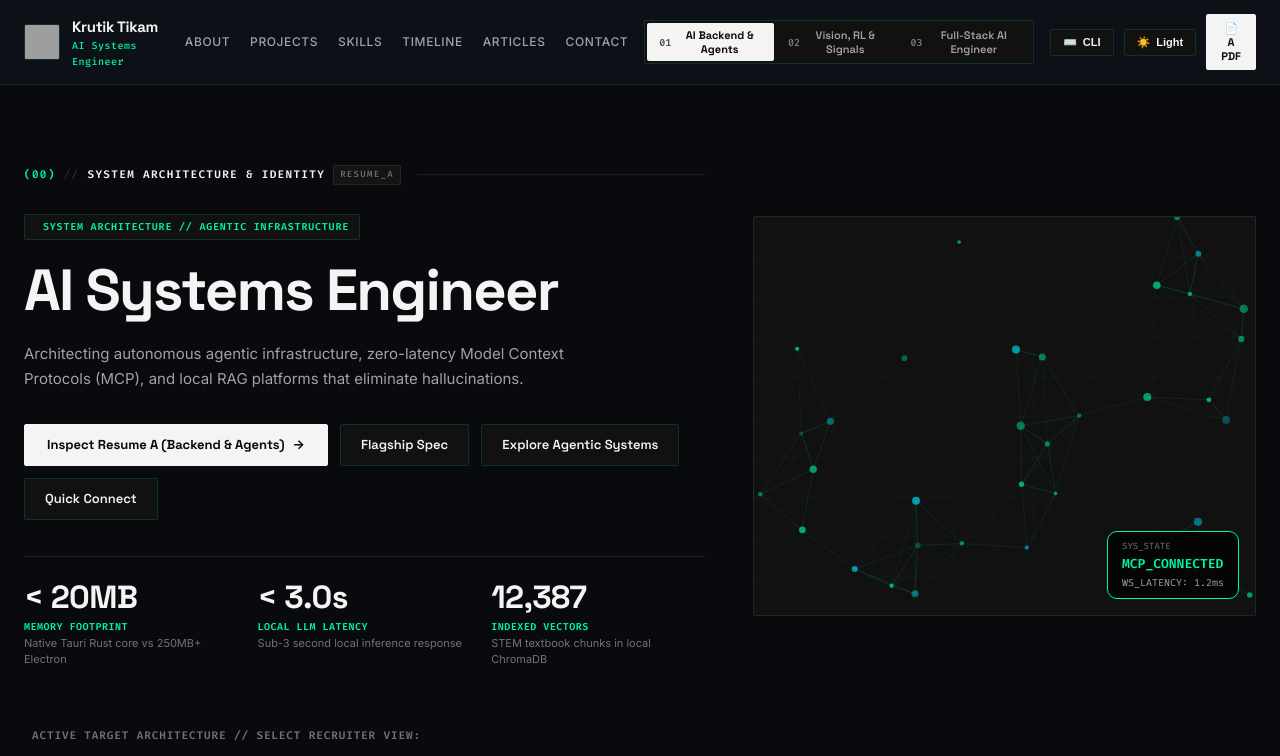
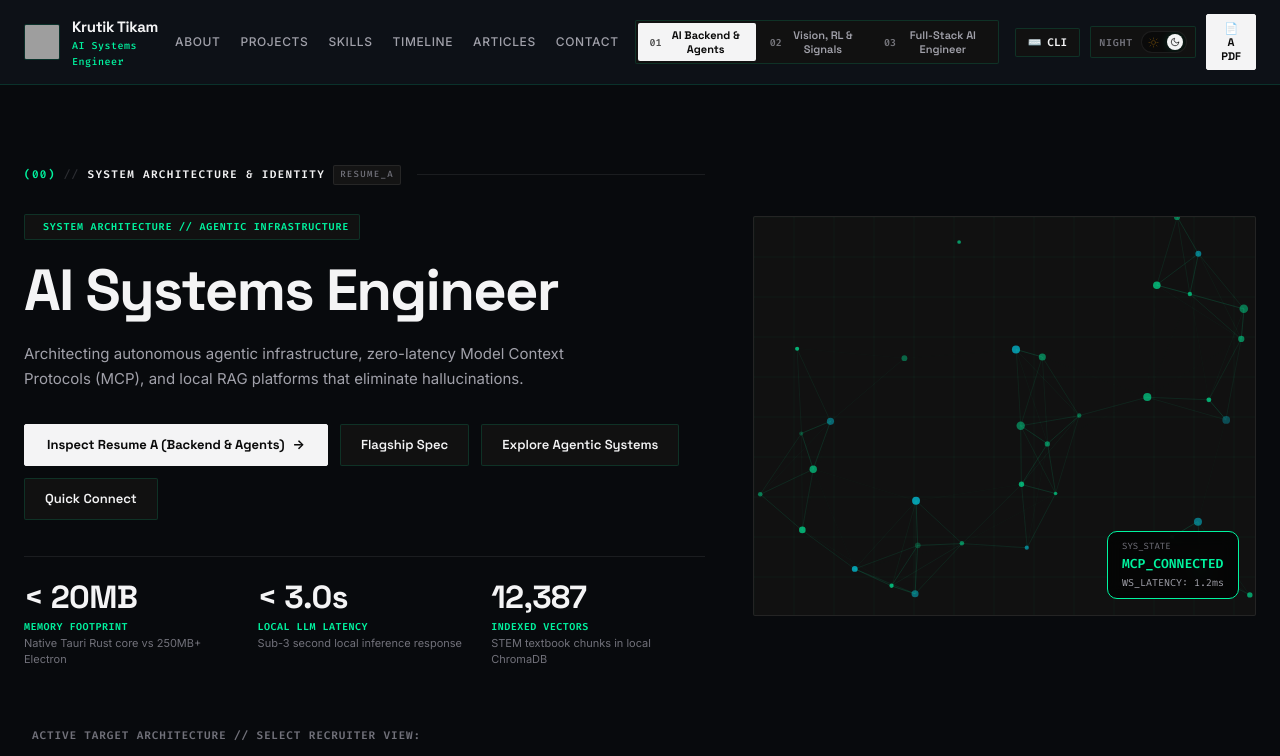
Before and after one commit to krutiktikam/portfolio-website, a React (Vite) app: page / in a window 1280 px wide. Shown: the top 756 px of the page. Built offline with nearby package versions, Linux system fonts and the light colour scheme; grey boxes are pictures that could not be loaded.

Commit message:
feat: implement sophisticated EX8 editorial day/night theme toggle with smooth sliding animation and customizable icons

```diff
--- a/src/App.jsx
+++ b/src/App.jsx
@@ -235,7 +235,7 @@ function App() {
           <div className="header-actions-group">
             <button
               type="button"
-              className="theme-toggle-btn"
+              className="header-cli-btn"
               onClick={() => setShowCliModal(true)}
               title="Open Terminal (Ctrl+K)"
             >
--- a/src/components/ThemeToggle.jsx
+++ b/src/components/ThemeToggle.jsx
@@ -1,20 +1,101 @@
 import React from 'react';
 
-export const ThemeToggle = ({ isDark, onToggleTheme }) => {
+/**
+ * Editorial EX8 Day/Night Mode Toggle Switch
+ *
+ * Features:
+ * - Tactile sliding switch with smooth spring/cubic-bezier physics
+ * - Precision SVG icons with subtle rotation & scaling animations
+ * - Customizable `dayIcon` and `nightIcon` props with high-fidelity defaults
+ * - Fully accessible switch with keyboard support (Space / Enter)
+ */
+export const ThemeToggle = ({
+  isDark,
+  onToggleTheme,
+  dayIcon = null,
+  nightIcon = null,
+  showLabel = true
+}) => {
+  const handleKeyDown = (e) => {
+    if (e.key === ' ' || e.key === 'Enter') {
+      e.preventDefault();
+      onToggleTheme();
+    }
+  };
+
+  // Default Precision Geometric Sun Icon (1.5px stroke)
+  const defaultSunIcon = (
+    <svg
+      className="theme-svg sun-svg"
+      viewBox="0 0 24 24"
+      fill="none"
+      stroke="currentColor"
+      strokeWidth="1.75"
+      strokeLinecap="round"
+      strokeLinejoin="round"
+      aria-hidden="true"
+    >
+      <circle cx="12" cy="12" r="4.5" />
+      <line x1="12" y1="2" x2="12" y2="4.5" />
+      <line x1="12" y1="19.5" x2="12" y2="22" />
+      <line x1="4.22" y1="4.22" x2="5.99" y2="5.99" />
+      <line x1="18.01" y1="18.01" x2="19.78" y2="19.78" />
+      <line x1="2" y1="12" x2="4.5" y2="12" />
+      <line x1="19.5" y1="12" x2="22" y2="12" />
+      <line x1="4.22" y1="19.78" x2="5.99" y2="18.01" />
+      <line x1="18.01" y1="5.99" x2="19.78" y2="4.22" />
+    </svg>
+  );
+
+  // Default Precision Geometric Moon Crescent Icon (1.5px stroke)
+  const defaultMoonIcon = (
+    <svg
+      className="theme-svg moon-svg"
+      viewBox="0 0 24 24"
+      fill="none"
+      stroke="currentColor"
+      strokeWidth="1.75"
+      strokeLinecap="round"
+      strokeLinejoin="round"
+      aria-hidden="true"
+    >
+      <path d="M21 12.79A9 9 0 1 1 11.21 3 7 7 0 0 0 21 12.79z" />
+    </svg>
+  );
+
   return (
     <button
       type="button"
-      className="theme-toggle-btn"
+      className={`theme-toggle-editorial ${isDark ? 'is-night' : 'is-day'}`}
       onClick={onToggleTheme}
-      title={isDark ? "Switch to High-Contrast Light Mode" : "Switch to Deep Obsidian Dark Mode"}
-      aria-label={isDark ? "Switch to light mode" : "Switch to dark mode"}
+      onKeyDown={handleKeyDown}
+      role="switch"
+      aria-checked={!isDark}
+      aria-label={isDark ? "Switch to Day Light Mode" : "Switch to Night Dark Mode"}
+      title={isDark ? "Switch to Day Light Mode" : "Switch to Night Dark Mode"}
     >
-      <span className="theme-toggle-icon">
-        {isDark ? "☀️" : "🌙"}
-      </span>
-      <span className="theme-toggle-text">
-        {isDark ? "Light" : "Dark"}
-      </span>
+      {showLabel && (
+        <span className="theme-toggle-label">
+          {isDark ? 'NIGHT' : 'DAY'}
+        </span>
+      )}
+
+      <div className="theme-switch-track">
+        {/* Ambient static icon backdrops for spatial reference */}
+        <div className="track-icon track-sun" aria-hidden="true">
+          {dayIcon || defaultSunIcon}
+        </div>
+        <div className="track-icon track-moon" aria-hidden="true">
+          {nightIcon || defaultMoonIcon}
+        </div>
+
+        {/* Sliding thumb carrying the active state */}
+        <div className={`theme-switch-thumb ${isDark ? 'pos-night' : 'pos-day'}`}>
+          <div className="thumb-icon-wrapper">
+            {isDark ? (nightIcon || defaultMoonIcon) : (dayIcon || defaultSunIcon)}
+          </div>
+        </div>
+      </div>
     </button>
   );
 };
--- a/src/index.css
+++ b/src/index.css
@@ -311,7 +311,7 @@ body {
   gap: 10px;
 }
 
-.theme-toggle-btn {
+.header-cli-btn {
   display: inline-flex;
   align-items: center;
   gap: 6px;
@@ -320,14 +320,158 @@ body {
   color: var(--text-primary);
   padding: 6px 12px;
   border-radius: var(--radius-sharp);
+  font-family: var(--font-mono);
   font-size: 11px;
   font-weight: 600;
   cursor: pointer;
   transition: var(--transition-fast);
 }
 
-.theme-toggle-btn:hover {
+.header-cli-btn:hover {
   border-color: var(--border-hover);
+  color: var(--accent-primary);
+}
+
+/* ==========================================================================
+   Sophisticated EX8 Editorial Theme Toggle
+   ========================================================================== */
+.theme-toggle-editorial {
+  display: inline-flex;
+  align-items: center;
+  gap: 8px;
+  background: var(--ink-elevated);
+  border: 1px solid var(--border-color);
+  border-radius: var(--radius-sharp);
+  padding: 4px 8px;
+  cursor: pointer;
+  transition: var(--transition-fast);
+  color: var(--text-primary);
+}
+
+.theme-toggle-editorial:hover {
+  border-color: var(--hairline-strong);
+  background: var(--ink-card);
+}
+
+.theme-toggle-label {
+  font-family: var(--font-mono);
+  font-size: 10px;
+  font-weight: 700;
+  letter-spacing: 0.08em;
+  color: var(--text-muted);
+  user-select: none;
+  min-width: 32px;
+  text-align: right;
+  transition: color 0.2s ease;
+}
+
+.theme-toggle-editorial:hover .theme-toggle-label {
+  color: var(--text-primary);
+}
+
+.theme-switch-track {
+  position: relative;
+  width: 46px;
+  height: 22px;
+  background: var(--ink);
+  border: 1px solid var(--hairline);
+  border-radius: 11px;
+  display: flex;
+  align-items: center;
+  justify-content: space-between;
+  padding: 0 4px;
+  overflow: hidden;
+  box-sizing: border-box;
+}
+
+/* Ambient Track Icons */
+.track-icon {
+  display: flex;
+  align-items: center;
+  justify-content: center;
+  width: 14px;
+  height: 14px;
+  z-index: 1;
+  opacity: 0.3;
+  transition: opacity 0.25s ease;
+}
+
+.track-icon svg {
+  width: 11px;
+  height: 11px;
+}
+
+.track-sun {
+  color: #f59e0b;
+}
+
+.track-moon {
+  color: #8b5cf6;
+}
+
+/* Sliding Thumb */
+.theme-switch-thumb {
+  position: absolute;
+  top: 2px;
+  left: 3px;
+  width: 16px;
+  height: 16px;
+  border-radius: 50%;
+  background: var(--text-primary);
+  color: var(--ink);
+  display: flex;
+  align-items: center;
+  justify-content: center;
+  z-index: 2;
+  transition: transform 0.32s cubic-bezier(0.34, 1.3, 0.64, 1),
+              background-color 0.25s ease,
+              box-shadow 0.25s ease;
+  box-shadow: 0 2px 4px rgba(0, 0, 0, 0.4);
+}
+
+/* Day mode position (Sun on Left) */
+.theme-switch-thumb.pos-day {
+  transform: translateX(0px);
+  background: #f59e0b;
+  color: #ffffff;
+  box-shadow: 0 0 8px rgba(245, 158, 11, 0.5);
+}
+
+/* Night mode position (Moon on Right) */
+.theme-switch-thumb.pos-night {
+  transform: translateX(22px);
+  background: var(--text-primary);
+  color: var(--ink);
+  box-shadow: 0 0 8px var(--accent-glow);
+}
+
+/* Rotating Micro-animation on Icon */
+.thumb-icon-wrapper {
+  display: flex;
+  align-items: center;
+  justify-content: center;
+  width: 100%;
+  height: 100%;
+  transition: transform 0.35s cubic-bezier(0.34, 1.2, 0.64, 1);
+}
+
+.pos-day .thumb-icon-wrapper {
+  transform: rotate(0deg);
+}
+
+.pos-night .thumb-icon-wrapper {
+  transform: rotate(360deg);
+}
+
+.theme-svg {
+  width: 10px;
+  height: 10px;
+}
+
+@media (max-width: 640px) {
+  .theme-toggle-label {
+    display: none;
+  }
 }
 
 .header-resume-cta {
```
